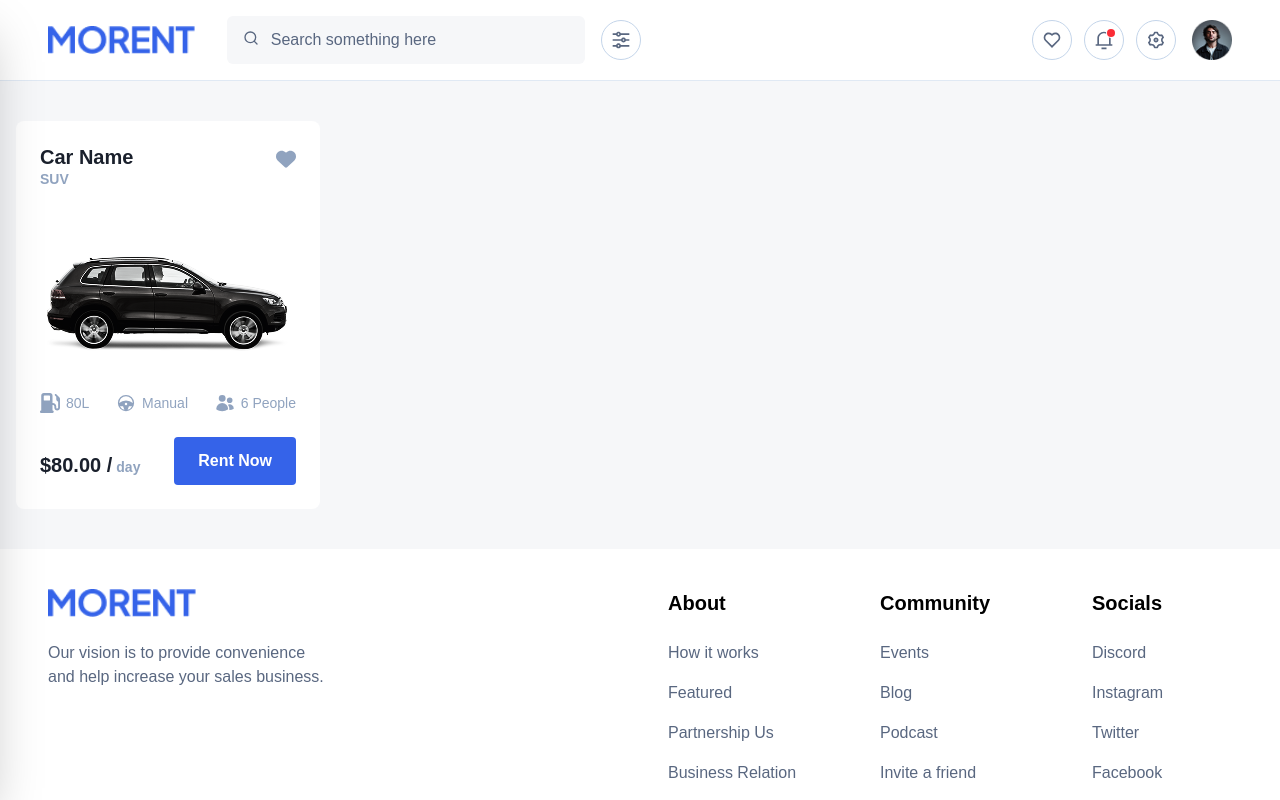
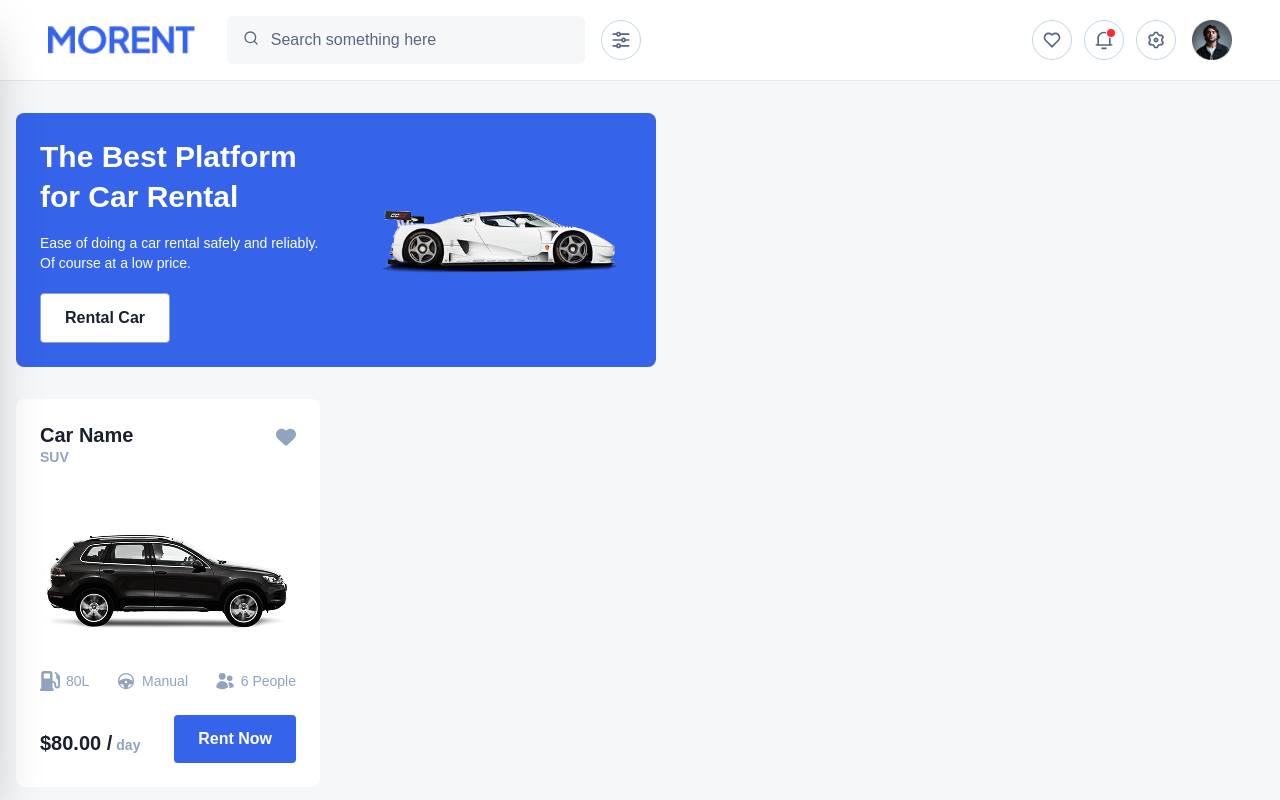
Before and after one commit to tript-cmyk/car-rent, a Next.js app: page / in a window 1280 px wide. Shown: the top 800 px of the page. Built offline with nearby package versions, Linux system fonts and the light colour scheme.

Commit message:
feat: Promo Banner component

```diff
--- a/features/car/components/HomePage.tsx
+++ b/features/car/components/HomePage.tsx
@@ -1,9 +1,29 @@
 import CarCard from "./CarCard/CarCard";
+import PromoBanner, { PROMO_BANNER_VARIANTS } from "./PromoBanner";
 
 const HomePage = () => {
   return (
-    <div className="px-4 py-10">
-     <CarCard />
+    <div className="mx-auto px-4 py-8">
+      <div className="flex gap-10">
+        <PromoBanner
+          title="The Best Platform for Car Rental"
+          description="Ease of doing a car rental safely and reliably. Of course at a low price."
+          onPromoBannerLabel="Rental Car"
+          imageSrc="/images/PromoCar.png"
+          variant={PROMO_BANNER_VARIANTS.DEEP_BLUE}
+        />
+        {/* <PromoBanner
+          title="Easy way to rent a car at a low price"
+          description="Providing cheap car rental services and safe and comfortable facilities."
+          onPromoBannerLabel="Rental Car"
+          imageSrc="/images/PromoCar2.png"
+          variant={PROMO_BANNER_VARIANTS.DEEP_BLUE}
+        /> */}
+      </div>
+
+      <div className="mt-8">
+        <CarCard />
+      </div>
     </div>
   );
 };
--- /dev/null
+++ b/features/car/components/PromoBanner/PromoBanner.tsx
@@ -0,0 +1,61 @@
+"use client";
+
+import Image from "next/image";
+import Button from "@/components/ui/button/Button";
+import { PROMO_BANNER_VARIANTS } from "./promo-banner.constants";
+import { promoBannerVariants } from "./promo-banner.variants";
+import { getButtonVariantPromoBanner } from "./promo-banner.utils";
+
+interface PromoBannerProps {
+  title?: string;
+  description?: string;
+  imageSrc?: string;
+  imageAlt?: string;
+  variant?: PROMO_BANNER_VARIANTS;
+  onPromoBannerLabel?: string;
+  onPromoBannerClick?: () => void;
+}
+
+const PromoBanner = ({
+  title = "",
+  description = "",
+  imageSrc = "/images/PromoCar.png",
+  imageAlt = "Promo Banner Image",
+  variant = PROMO_BANNER_VARIANTS.LIGHT_BLUE,
+  onPromoBannerLabel = "Rental Car",
+  onPromoBannerClick,
+}: PromoBannerProps) => {
+  return (
+    <section className={promoBannerVariants({ variant })}>
+      <div className="flex w-full flex-col items-start sm:max-w-70 lg:max-w-72">
+        <h2 className="text-2xl font-semibold leading-8 sm:text-3xl sm:leading-10">
+          {title}
+        </h2>
+
+        <p className="mt-4 text-xs leading-5 sm:text-sm">{description}</p>
+
+        <div className="mt-5">
+          <Button
+            onClick={() => onPromoBannerClick?.()}
+            variant={getButtonVariantPromoBanner(variant)}
+          >
+            {onPromoBannerLabel}
+          </Button>
+        </div>
+      </div>
+
+      <div className="flex w-full justify-center sm:w-[62%] sm:justify-end">
+        <Image
+          src={imageSrc}
+          alt={imageAlt}
+          width={496}
+          height={200}
+          sizes="(max-width: 639px) 320px, (max-width: 1023px) 360px, 420px"
+          className="h-auto w-full max-w-80 object-contain sm:max-w-90 lg:max-w-105"
+        />
+      </div>
+    </section>
+  );
+};
+
+export default PromoBanner;
--- /dev/null
+++ b/features/car/components/PromoBanner/index.ts
@@ -0,0 +1,3 @@
+export { default } from "./PromoBanner";
+export * from "./promo-banner.constants";
+export * from "./promo-banner.variants";
--- /dev/null
+++ b/features/car/components/PromoBanner/promo-banner.constants.ts
@@ -0,0 +1,4 @@
+export enum PROMO_BANNER_VARIANTS {
+  LIGHT_BLUE = "lightBlue",
+  DEEP_BLUE = "deepBlue",
+}
--- /dev/null
+++ b/features/car/components/PromoBanner/promo-banner.utils.ts
@@ -0,0 +1,6 @@
+import { BUTTON_VARIANTS } from "@/components/ui/button";
+import { PROMO_BANNER_VARIANTS } from "./promo-banner.constants";
+
+export const getButtonVariantPromoBanner = (variant: PROMO_BANNER_VARIANTS) => {
+    return variant === PROMO_BANNER_VARIANTS.LIGHT_BLUE ? BUTTON_VARIANTS.PRIMARY : BUTTON_VARIANTS.SECONDARY;
+}
--- /dev/null
+++ b/features/car/components/PromoBanner/promo-banner.variants.ts
@@ -0,0 +1,17 @@
+import { cva } from "class-variance-authority";
+
+export const promoBannerVariants = cva(
+  "flex w-full max-w-160 flex-col items-start justify-between gap-6 overflow-hidden rounded-lg p-5 text-white " +
+    "sm:flex-row sm:items-center sm:gap-4 sm:p-6 lg:gap-8",
+  {
+    variants: {
+      variant: {
+        lightBlue: "bg-information-500",
+        deepBlue: "bg-primary-500",
+      },
+    },
+    defaultVariants: {
+      variant: "lightBlue",
+    },
+  },
+);
```
Also changed, not shown: public/images/PromoCar.png (added), public/images/PromoCar2.png (added).
